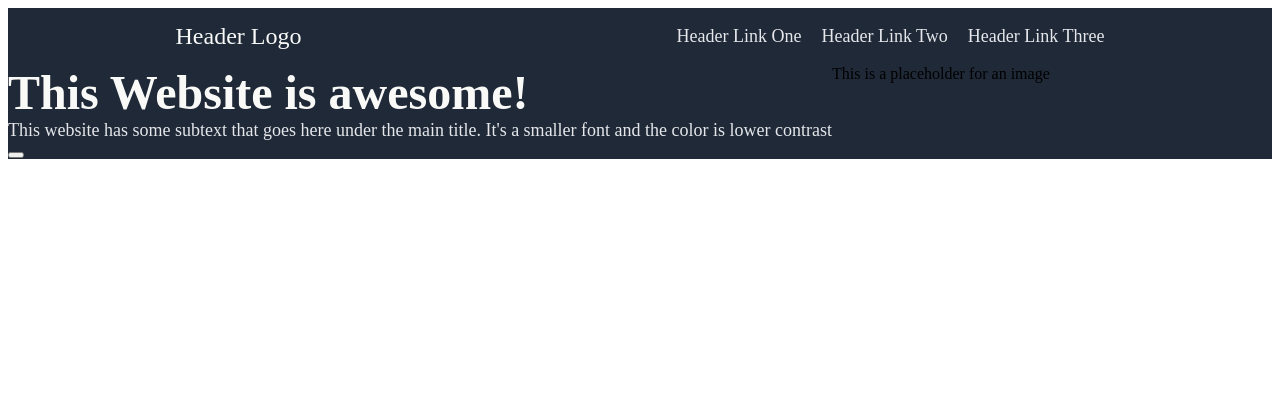
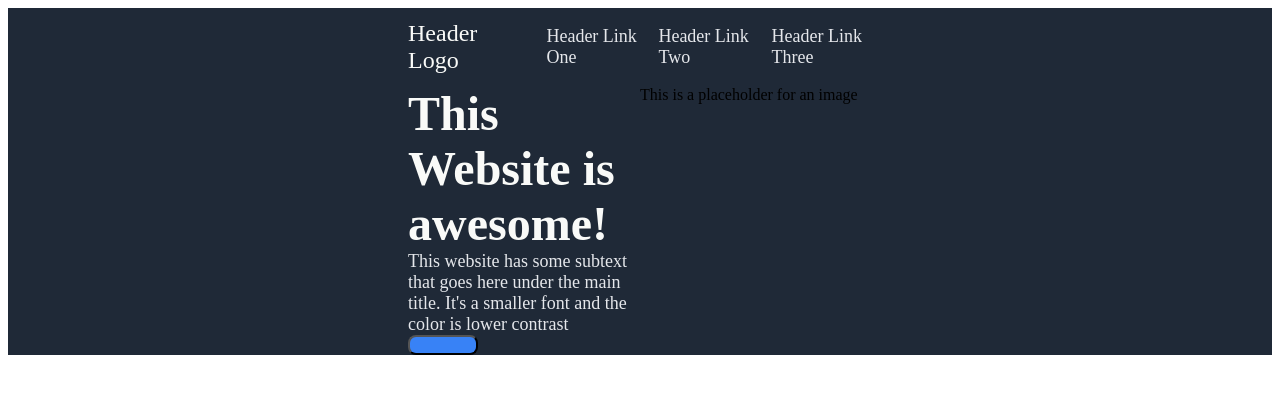
Before and after one commit to xalexjenkins/landing, a plain HTML site: page index.html in a window 1280 px wide. Drawn offline with Linux system fonts and the light colour scheme.

Commit message:
Gave style to the header id to reflect assignment

```diff
--- a/style.css
+++ b/style.css
@@ -1,7 +1,13 @@
+*{
+    box-sizing: border-box;
+}
+
 .one{
     display: flex;
     flex-direction: column;
     background-color: #1F2937;
+    padding-left: 400px;
+    padding-right: 400px;
 }
 
 #logo,
@@ -27,7 +33,7 @@
 .header{
     display: flex;
     align-items: center;
-    justify-content: space-around;
+    justify-content: space-between;
 }
 
 ul{
@@ -39,3 +45,20 @@ ul{
 .firstmeat{
     display: flex;
 }
+
+#oneleft{
+    display: flex;
+    flex-direction: column;
+    width: 548px;
+}
+
+#oneright{
+    display: flex;
+    width: 548px;
+}
+#onebutton{
+    border-radius: 8px;
+    width: 70px;
+    height: 20px;
+    background-color: #3882F6;
+}
```
